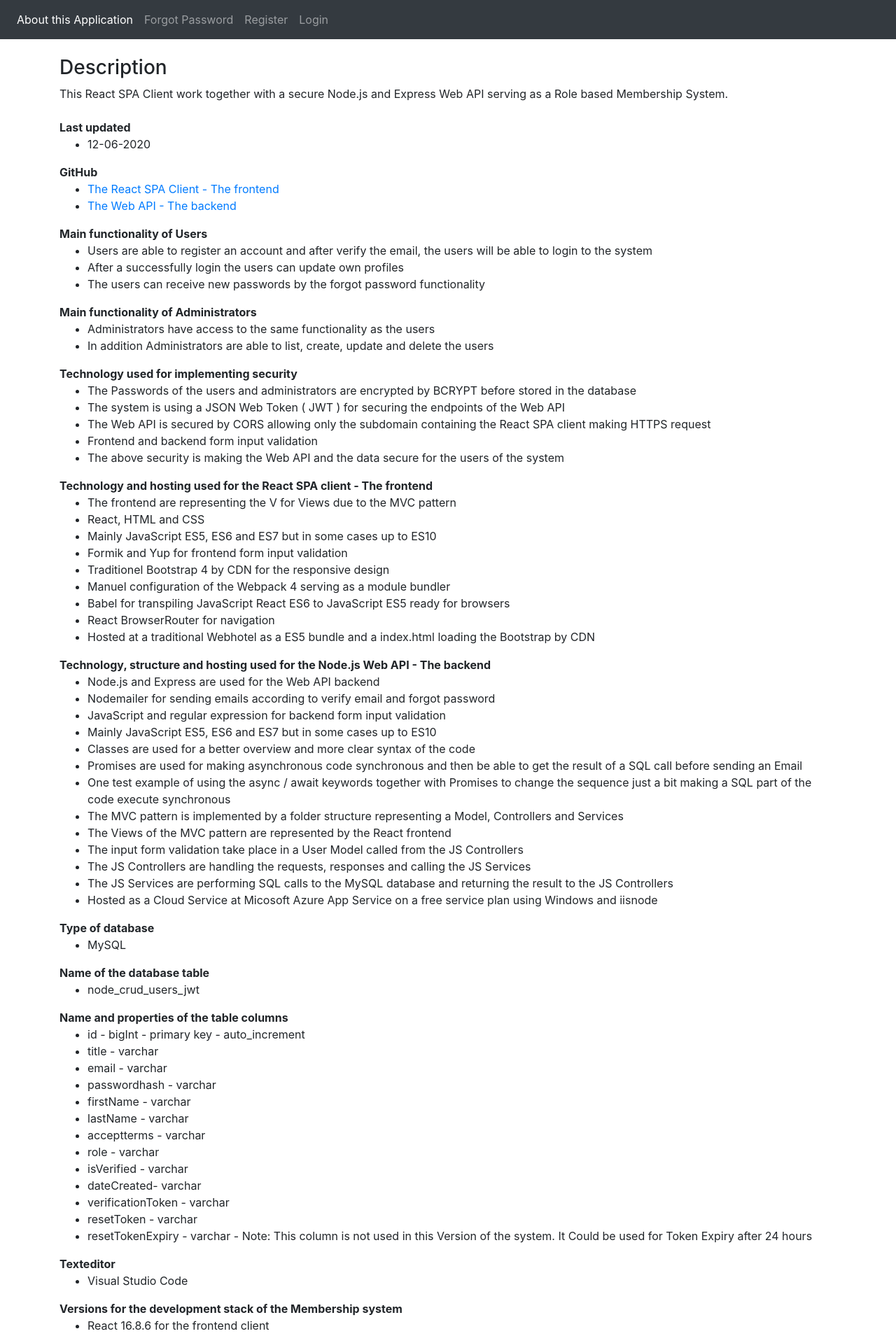
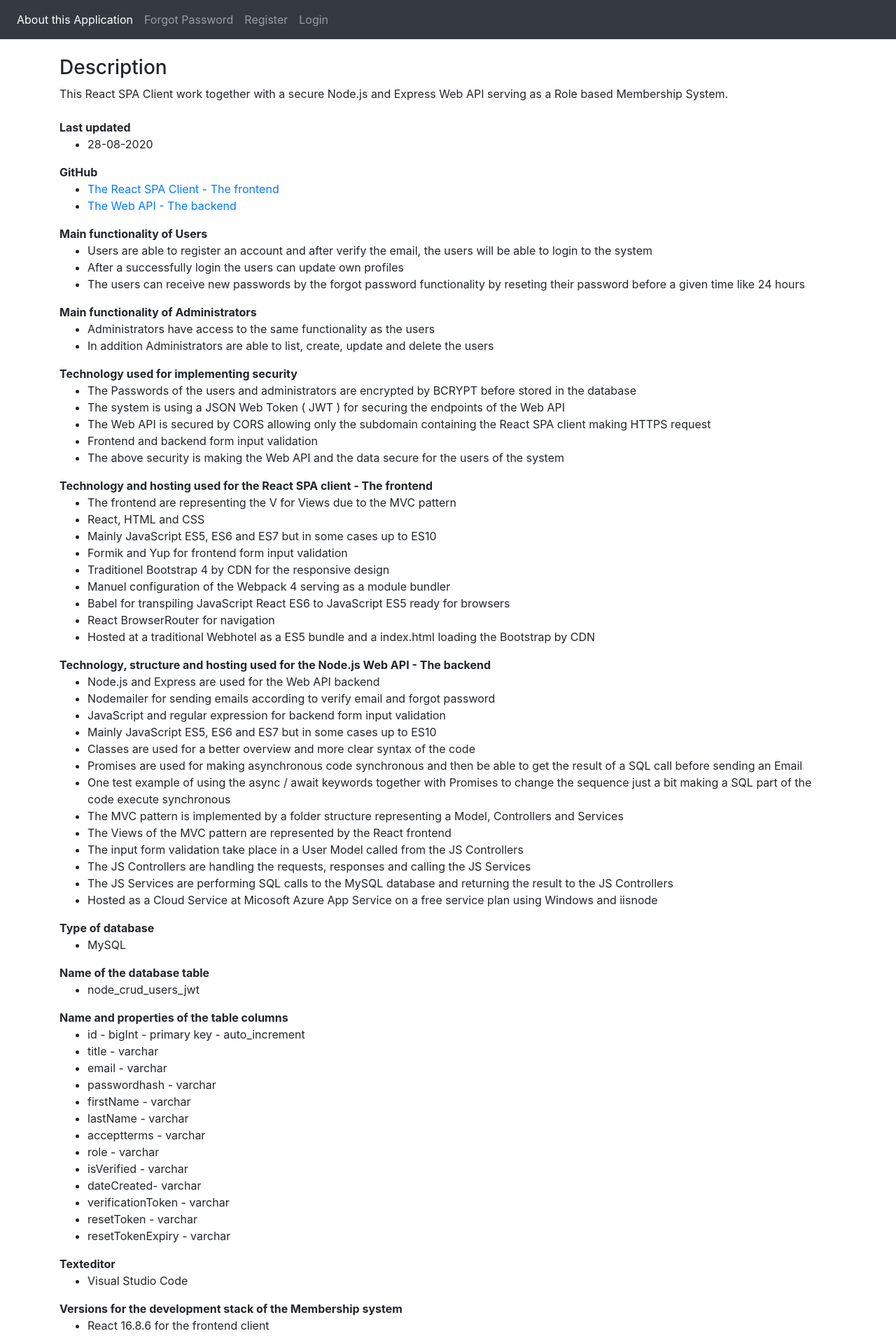
Before and after one commit to persteenolsen/react-spa-users-client, a React app: page /about in a window 1280 px wide. Shown: the top 1909 px of the page at 70% size. Built offline with nearby package versions, Linux system fonts and the light colour scheme; what config would draw is missing.

Commit message:
Updating the AboutPage - ResetTokenExpiry after 24 hours when using forgot password

```diff
--- a/src/AboutPage/AboutPage.jsx
+++ b/src/AboutPage/AboutPage.jsx
@@ -32,7 +32,7 @@ class AboutPage extends React.Component {
 
 			   <b>Last updated</b>
 			   <ul>
-				  <li>12-06-2020</li>
+				  <li>28-08-2020</li>
 			   </ul>
 
 			   <b>GitHub</b>
@@ -46,7 +46,7 @@ class AboutPage extends React.Component {
 			   <ul>
 			    <li>Users are able to register an account and after verify the email, the users will be able to login to the system</li>
 			    <li>After a successfully login the users can update own profiles</li>
-			    <li>The users can receive new passwords by the forgot password functionality</li>
+			    <li>The users can receive new passwords by the forgot password functionality by reseting their password before a given time like 24 hours</li>
 			   </ul>
 
 			   <b>Main functionality of Administrators</b>
@@ -119,8 +119,7 @@ class AboutPage extends React.Component {
 			   <li>dateCreated- varchar</li>
 			   <li>verificationToken - varchar</li>
 			   <li>resetToken - varchar</li>
-			   <li>resetTokenExpiry - varchar - Note: This column is not used in this Version
-				   of the system. It Could be used for Token Expiry after 24 hours</li>
+			   <li>resetTokenExpiry - varchar</li>
 		     </ul>
 
 
```
Also changed, not shown: 1 other file (tests, documents, lock files or other folders).
